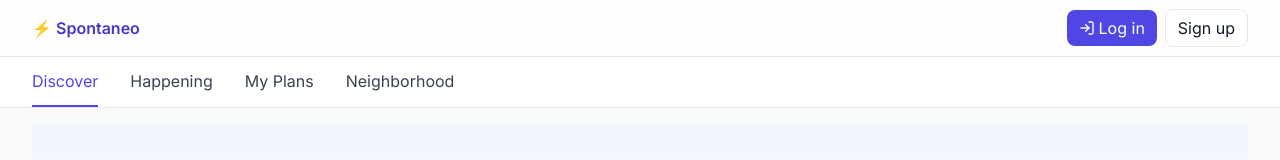
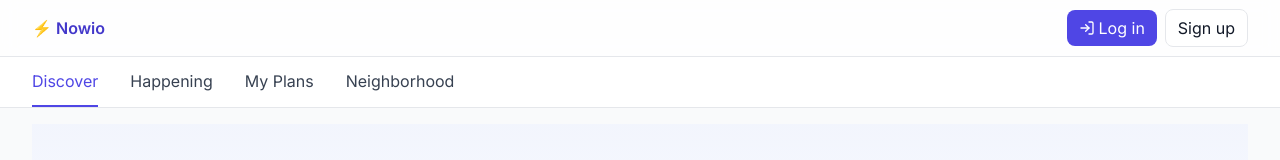
Before and after one commit to Alembrhan23/spontaneo, a Next.js app: page /login in a window 1280 px wide. Shown: the top 160 px of the page. Built offline with nearby package versions, Linux system fonts and the light colour scheme; no server answers.

Commit message:
name changed to Nowio

```diff
--- a/src/app/page.tsx
+++ b/src/app/page.tsx
@@ -9,7 +9,7 @@ export const revalidate = 0
 export const runtime = 'nodejs'
 
 export const metadata = {
-  title: 'Spontaneo — Real people. Real plans. Right now.',
+  title: 'Nowio — Real people. Real plans. Right now.',
   description:
     'Tap to create or join casual micro-plans in Denver’s RiNo, LoHi, and Five Points. Coffee, walks, pickleball, brewery hangs and more. Join → chat → meet.',
 }
@@ -31,7 +31,7 @@ export default async function Home() {
         <div className="mx-auto flex w-full max-w-7xl items-center justify-between px-6 py-4">
           <Link href="/" className="flex items-center gap-2 text-lg font-bold">
             <span className="inline-flex h-7 w-7 items-center justify-center rounded-lg bg-indigo-600 text-white">⚡</span>
-            Spontaneo
+            Nowio
           </Link>
           <nav className="flex items-center gap-3">
             <a href="#how" className="nav-link">How it works</a>
@@ -51,7 +51,8 @@ export default async function Home() {
           </div>
 
           <h1 className="mt-5 text-5xl sm:text-6xl font-extrabold tracking-tight text-gray-900">
-            Real people. <span className="text-indigo-600">Real plans.</span> <span className="bg-gradient-to-r from-indigo-600 to-sky-500 bg-clip-text text-transparent">Right now.</span>
+            Real people. <span className="text-indigo-600">Real plans.</span>{' '}
+            <span className="bg-gradient-to-r from-indigo-600 to-sky-500 bg-clip-text text-transparent">Right now.</span>
           </h1>
 
           <p className="mx-auto mt-3 max-w-2xl text-gray-600 text-base sm:text-lg">
@@ -132,10 +133,10 @@ export default async function Home() {
       <footer className="border-t bg-white">
         <div className="mx-auto flex w-full max-w-7xl flex-col items-center justify-between gap-4 px-6 py-8 sm:flex-row">
           <div className="text-sm text-gray-500">
-            Built with ❤️ in Denver • © {new Date().getFullYear()} Spontaneo
+            Built with ❤️ in Denver • © {new Date().getFullYear()} Nowio
           </div>
           <div className="flex items-center gap-4 text-sm">
-            <a href="mailto:hello@spontaneo.app" className="link">Contact</a>
+            <a href="mailto:hello@nowio.app" className="link">Contact</a>
             <Link href="/terms" className="link">Terms</Link>
             <Link href="/privacy" className="link">Privacy</Link>
           </div>
--- a/src/components/NavBar.tsx
+++ b/src/components/NavBar.tsx
@@ -73,7 +73,7 @@ export default function NavBar() {
     return (
       <header className="sticky top-0 z-40 bg-white/80 backdrop-blur border-b">
         <div className="container mx-auto px-4 sm:px-6 lg:px-8 h-14 flex items-center gap-3">
-          <Link href="/" className="font-semibold text-indigo-700">⚡ Spontaneo</Link>
+          <Link href="/" className="font-semibold text-indigo-700">⚡ Nowio</Link>
           <div className="ml-auto h-8 w-24 rounded-full bg-zinc-200" />
         </div>
       </header>
@@ -83,7 +83,7 @@ export default function NavBar() {
   return (
     <header className="sticky top-0 z-40 bg-white/80 backdrop-blur border-b">
       <div className="container mx-auto px-4 sm:px-6 lg:px-8 h-14 flex items-center gap-3">
-        <Link href={brandHref} className="font-semibold text-indigo-700">⚡ Spontaneo</Link>
+        <Link href={brandHref} className="font-semibold text-indigo-700">⚡ Nowio</Link>
 
         <div className="ml-auto flex items-center gap-2">
           {user && (
```
